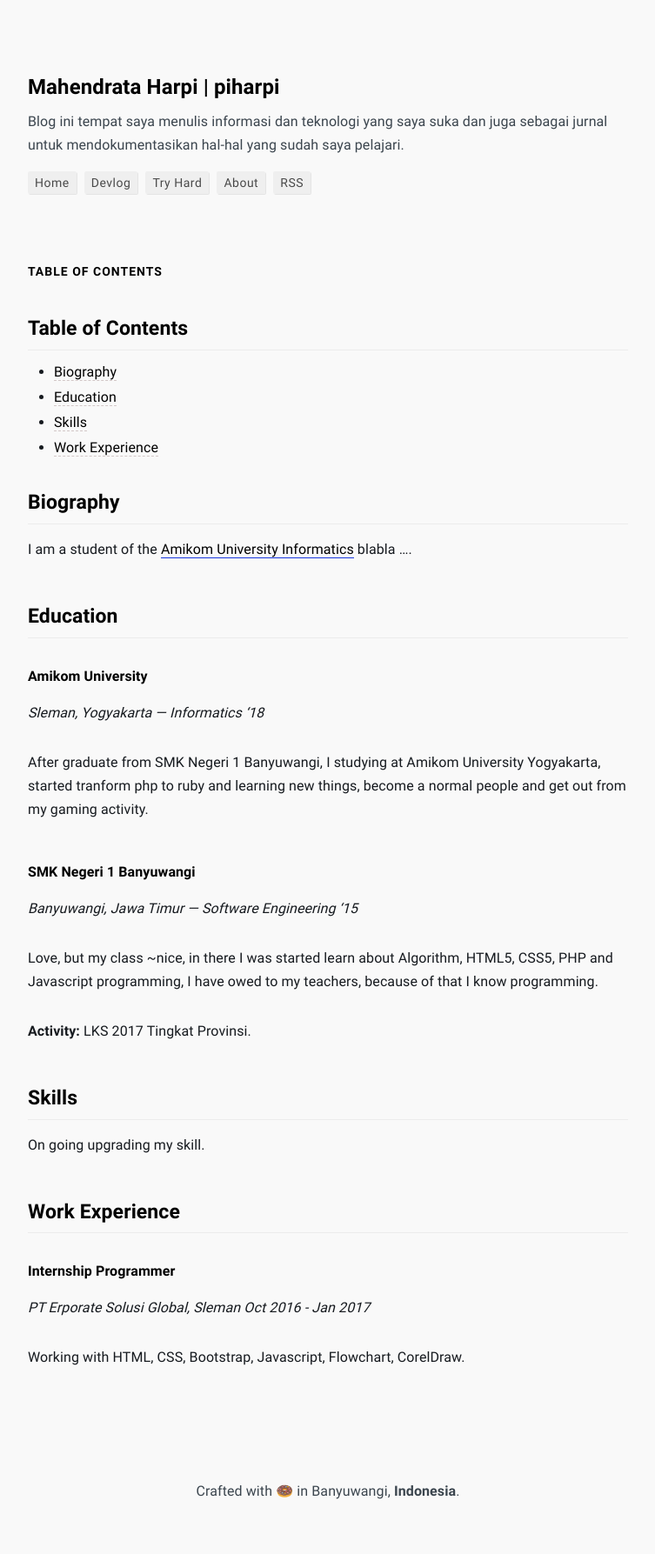
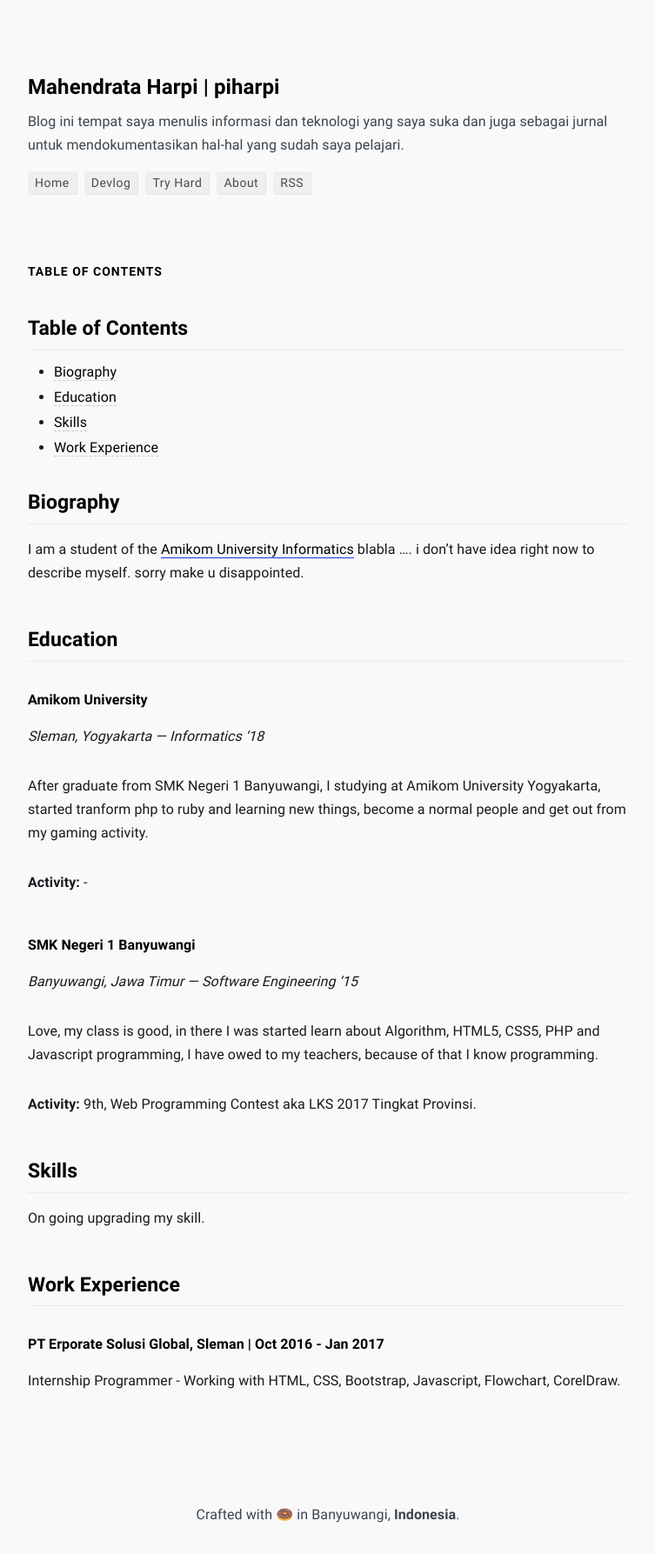
Before and after one commit to piharpi/piharpi.com, a Jekyll site: the page built from resume.md, in a window 1280 px wide. Shown: the whole page at 87% size, without its empty margins (263-1016 px from the left). Built offline with Jekyll 4.4.1, drawn with Linux system fonts in a browser that asks for light colours; our own code applies the rules of GitHub Pages for plain Markdown files; before the commit the page ends 1760 px from its top, so only the background shows below that.

Commit message:
update my resume

```diff
--- a/resume.md
+++ b/resume.md
@@ -12,7 +12,7 @@ comments: false
 - [Work Experience](#work-experience)
 
 ### Biography
-I am a student of the [Amikom University Informatics](http://informatika.amikom.ac.id/) blabla ....
+I am a student of the [Amikom University Informatics](http://informatika.amikom.ac.id/) blabla .... i don't have idea right now to describe myself. sorry make u disappointed.
 
 ### Education
 ##### Amikom University
@@ -20,19 +20,18 @@ _Sleman, Yogyakarta — Informatics ‘18_
 
 After graduate from SMK Negeri 1 Banyuwangi, I studying at Amikom University Yogyakarta, started tranform php to ruby and learning new things, become a normal people and get out from my gaming activity.
 
+__Activity:__ -
+
 ##### SMK Negeri 1 Banyuwangi
 _Banyuwangi, Jawa Timur — Software Engineering ‘15_
 
-Love, but my class ~nice, in there I was started learn about Algorithm, HTML5, CSS5, PHP and Javascript programming, I have owed to my teachers, because of that I know programming.
+Love, my class is good, in there I was started learn about Algorithm, HTML5, CSS5, PHP and Javascript programming, I have owed to my teachers, because of that I know programming.
 
-__Activity:__ LKS 2017 Tingkat Provinsi.
+__Activity:__ 9th, Web Programming Contest aka LKS 2017 Tingkat Provinsi.
 
 ### Skills
 On going upgrading my skill.
 
 ### Work Experience
-##### Internship Programmer
-_PT Erporate Solusi Global, Sleman_
-_Oct 2016 - Jan 2017_
-
-Working with HTML, CSS, Bootstrap, Javascript, Flowchart, CorelDraw.
+##### PT Erporate Solusi Global, Sleman | Oct 2016 - Jan 2017
+Internship Programmer - Working with HTML, CSS, Bootstrap, Javascript, Flowchart, CorelDraw.
```
